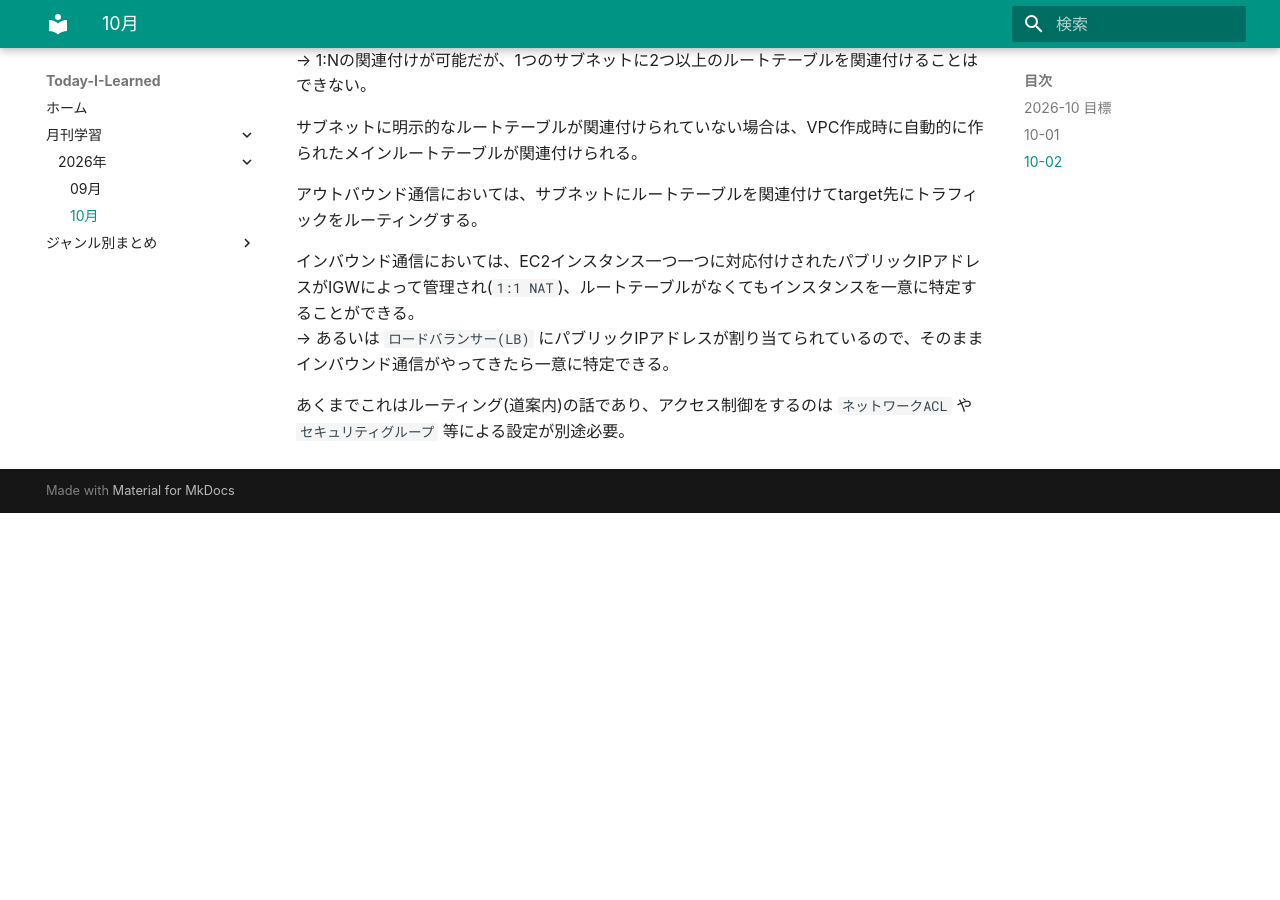
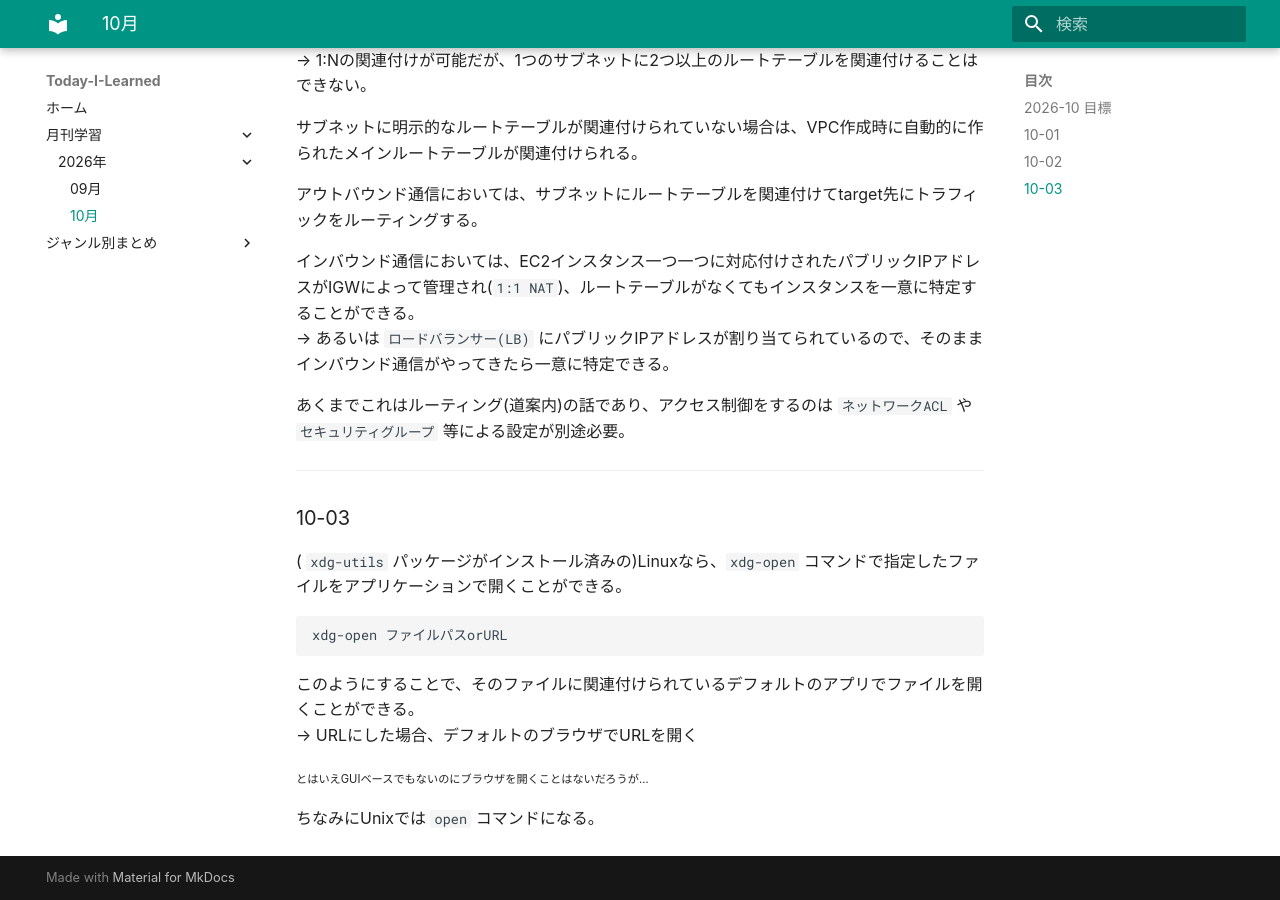
Before and after one commit to wararabesashimi/today-i-learned, an MkDocs documentation site: the page built from docs/2026-10.md, in a window 1280 px wide and 900 px high, scrolled down 1482 px. Built offline with MkDocs 1.6.1 and Material for MkDocs 9.7.7, drawn with Linux system fonts in a browser that asks for light colours; some web fonts are replaced; before the commit the page ends 1995 px from its top, so only the background shows below that.

Commit message:
[docs]ファイルを開くコマンドのLinux/Unixの2バージョンを学習した記録を追加する

````diff
--- a/docs/2026-10.md
+++ b/docs/2026-10.md
@@ -55,3 +55,20 @@ VPCのルートテーブルでは、送信先(CIDR、または `プレフィッ
 → あるいは `ロードバランサー(LB)` にパブリックIPアドレスが割り当てられているので、そのままインバウンド通信がやってきたら一意に特定できる。
 
 あくまでこれはルーティング(道案内)の話であり、アクセス制御をするのは `ネットワークACL` や `セキュリティグループ` 等による設定が別途必要。
+
+---
+
+### 10-03
+
+( `xdg-utils` パッケージがインストール済みの)Linuxなら、`xdg-open` コマンドで指定したファイルをアプリケーションで開くことができる。
+
+```
+xdg-open ファイルパスorURL
+```
+
+このようにすることで、そのファイルに関連付けられているデフォルトのアプリでファイルを開くことができる。<br>
+→ URLにした場合、デフォルトのブラウザでURLを開く
+
+<span style="font-size:70%">とはいえGUIベースでもないのにブラウザを開くことはないだろうが…</span>
+
+ちなみにUnixでは `open` コマンドになる。
````
